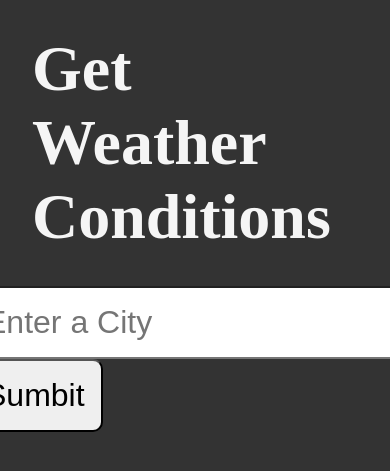
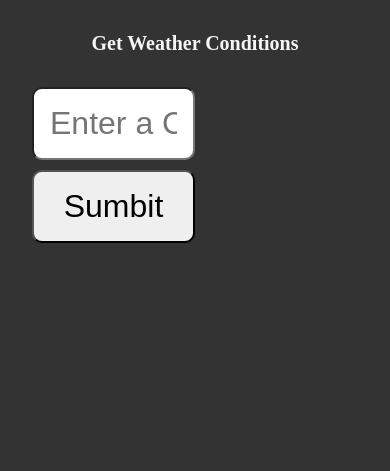
Before and after one commit to Glenn-Sensei/python-weather, a Python web app: template templates/index.html in a window 390 px wide; the page is wider, and only the part inside the window is pictured. Shown: the top 471 px of that part. Run offline with Jinja, Linux system fonts and the light colour scheme; the template is opened without the code that fills it, so the values that code supplies are empty.

Commit message:
Add media query for responsive button and header styles

```diff
--- a/static/styles/style.css
+++ b/static/styles/style.css
@@ -22,3 +22,15 @@ button {
   padding: 1rem;
   border-radius: 10px;
 }
+
+@media (max-width: 600px) {
+  h1 {
+    font-size: 20px;
+    text-align: center;
+  }
+
+  input, button {
+    width: 50%;
+    margin-bottom: 10px;
+  }
+}
```
